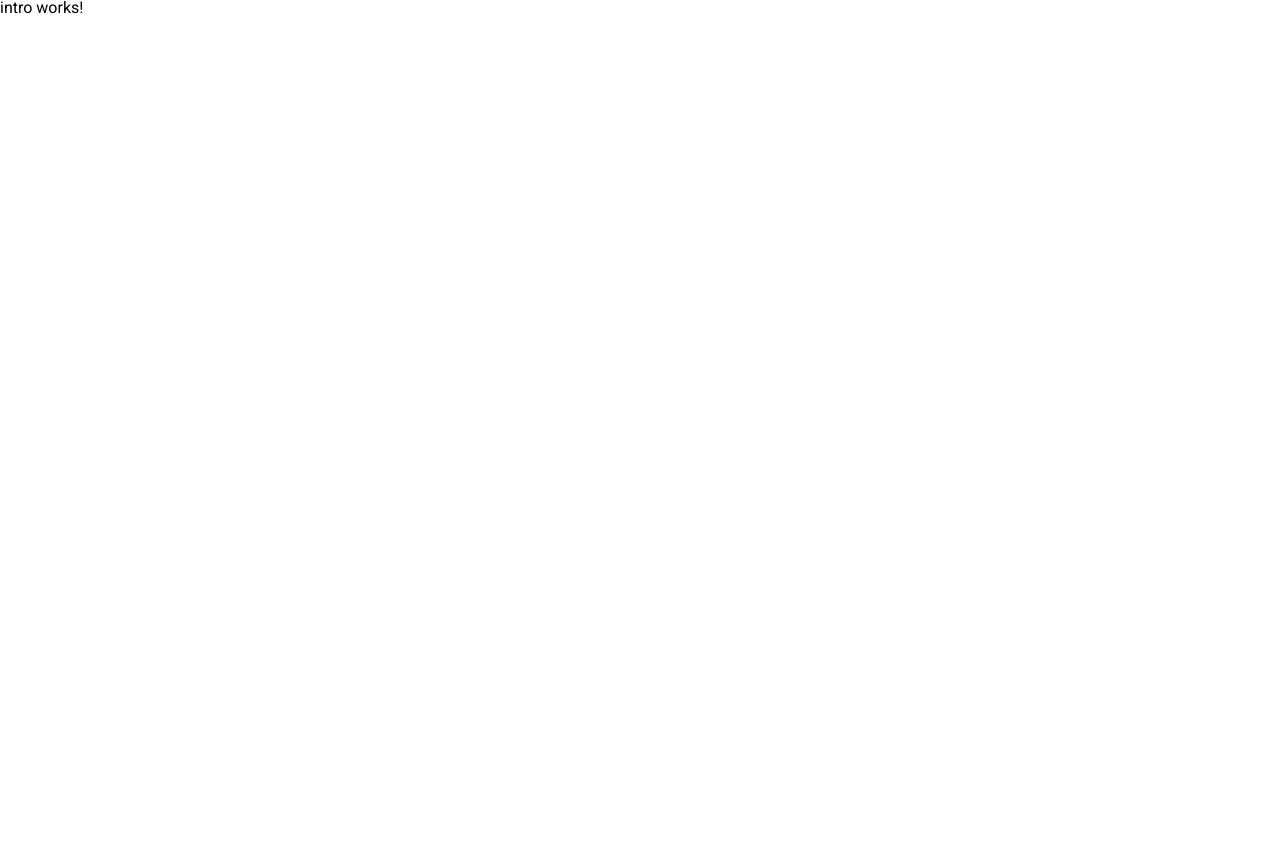
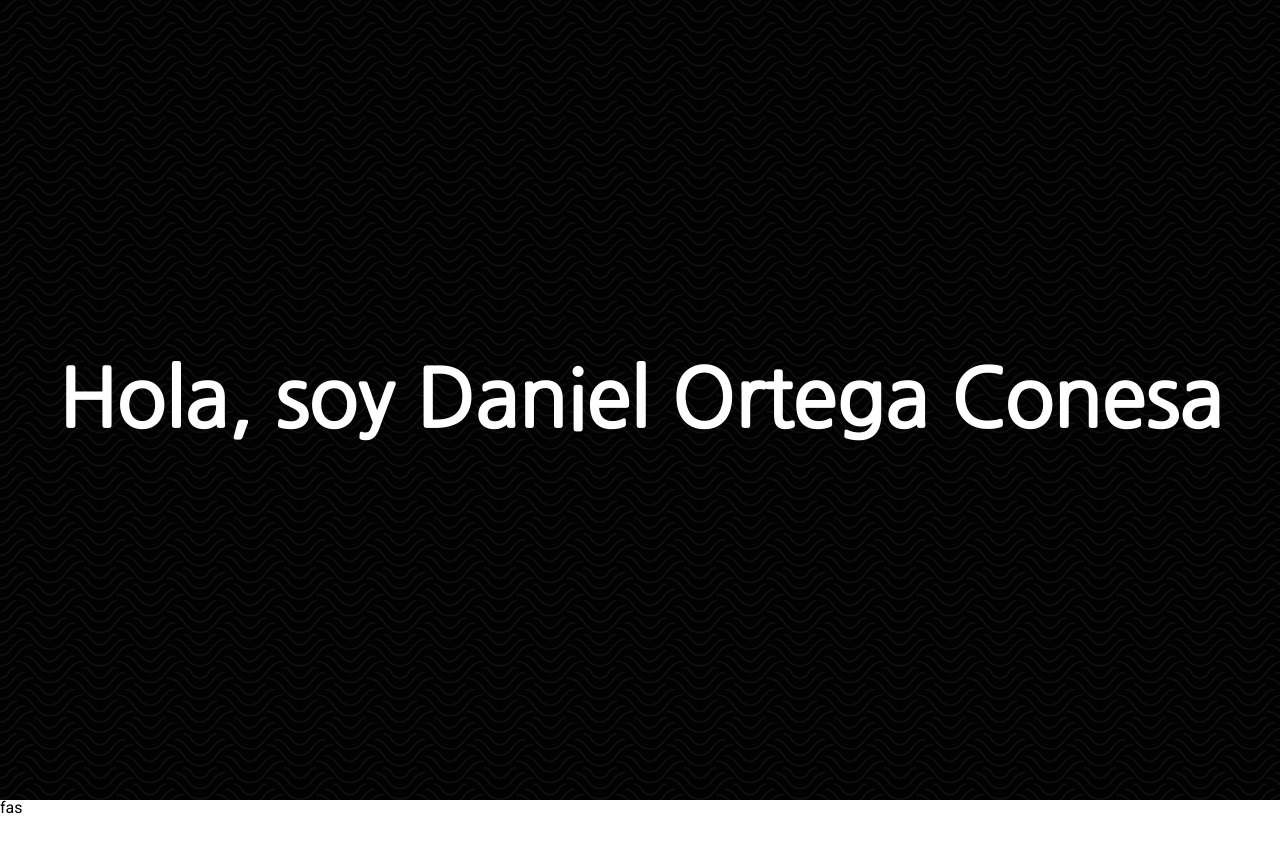
Before and after one commit to DanielOrtegaConesa/DanielOrtegaConesa.github.io, an Angular app in the folder portfolio/: page / in a window 1280 px wide. Shown: the top 852 px of the page. Before the commit the page ends 800 px from the top, so only its background shows below. Built offline with nearby package versions, Linux system fonts and the light colour scheme.

Commit message:
base intro

```diff
--- a/portfolio/package.json
+++ b/portfolio/package.json
@@ -12,10 +12,11 @@
   "private": true,
   "dependencies": {
     "@angular/animations": "~8.2.8",
-    "@angular/cdk": "~8.2.3",
+    "@angular/cdk": "^8.2.3",
     "@angular/common": "~8.2.8",
     "@angular/compiler": "~8.2.8",
     "@angular/core": "~8.2.8",
+    "@angular/flex-layout": "^8.0.0-beta.27",
     "@angular/forms": "~8.2.8",
     "@angular/material": "^8.2.3",
     "@angular/platform-browser": "~8.2.8",
--- a/portfolio/src/app/app.component.html
+++ b/portfolio/src/app/app.component.html
@@ -1 +1,4 @@
 <app-intro></app-intro>
+<div style="height: 400px;">
+    fas
+</div>
--- a/portfolio/src/app/app.component.scss
+++ b/portfolio/src/app/app.component.scss
@@ -0,0 +1,4 @@
+app-intro {
+  width: 100%;
+  height: 100%;
+}
--- a/portfolio/src/app/app.module.ts
+++ b/portfolio/src/app/app.module.ts
@@ -4,7 +4,7 @@ import { NgModule } from '@angular/core';
 import { AppRoutingModule } from './app-routing.module';
 import { AppComponent } from './app.component';
 import { BrowserAnimationsModule } from '@angular/platform-browser/animations';
-import { MatSliderModule } from '@angular/material/slider';
+import { FlexLayoutModule } from '@angular/flex-layout';
 import { IntroComponent } from './intro/intro.component';
 
 @NgModule({
@@ -16,7 +16,7 @@ import { IntroComponent } from './intro/intro.component';
     BrowserModule,
     AppRoutingModule,
     BrowserAnimationsModule,
-    MatSliderModule
+    FlexLayoutModule,
   ],
   providers: [],
   bootstrap: [AppComponent]
--- a/portfolio/src/app/intro/intro.component.html
+++ b/portfolio/src/app/intro/intro.component.html
@@ -1 +1,5 @@
-<p>intro works!</p>
+<div class="container" fxLayoutAlign="center center">
+    <span class="me">
+        Hola, soy Daniel Ortega Conesa
+    </span>
+</div>
--- a/portfolio/src/app/intro/intro.component.scss
+++ b/portfolio/src/app/intro/intro.component.scss
@@ -0,0 +1,16 @@
+/* Background pattern from Toptal Subtle Patterns */
+@import url("https://fonts.googleapis.com/css?family=Nanum+Gothic&display=swap");
+.container {
+  height: 100%;
+  width: 100%;
+  background-image: url("../../assets/papyrus-dark/papyrus-dark.png");
+}
+
+.me {
+  font-family: "Nanum Gothic", sans-serif;
+
+  font-size: 80px;
+  font-weight: bold;
+  color: #ffffff;
+  text-align: center;
+}
```
Also changed, not shown: portfolio/src/assets/papyrus-dark/papyrus-dark.png (added), portfolio/src/assets/papyrus-dark/readme.txt (added), 1 other file (tests, documents, lock files or other folders).
